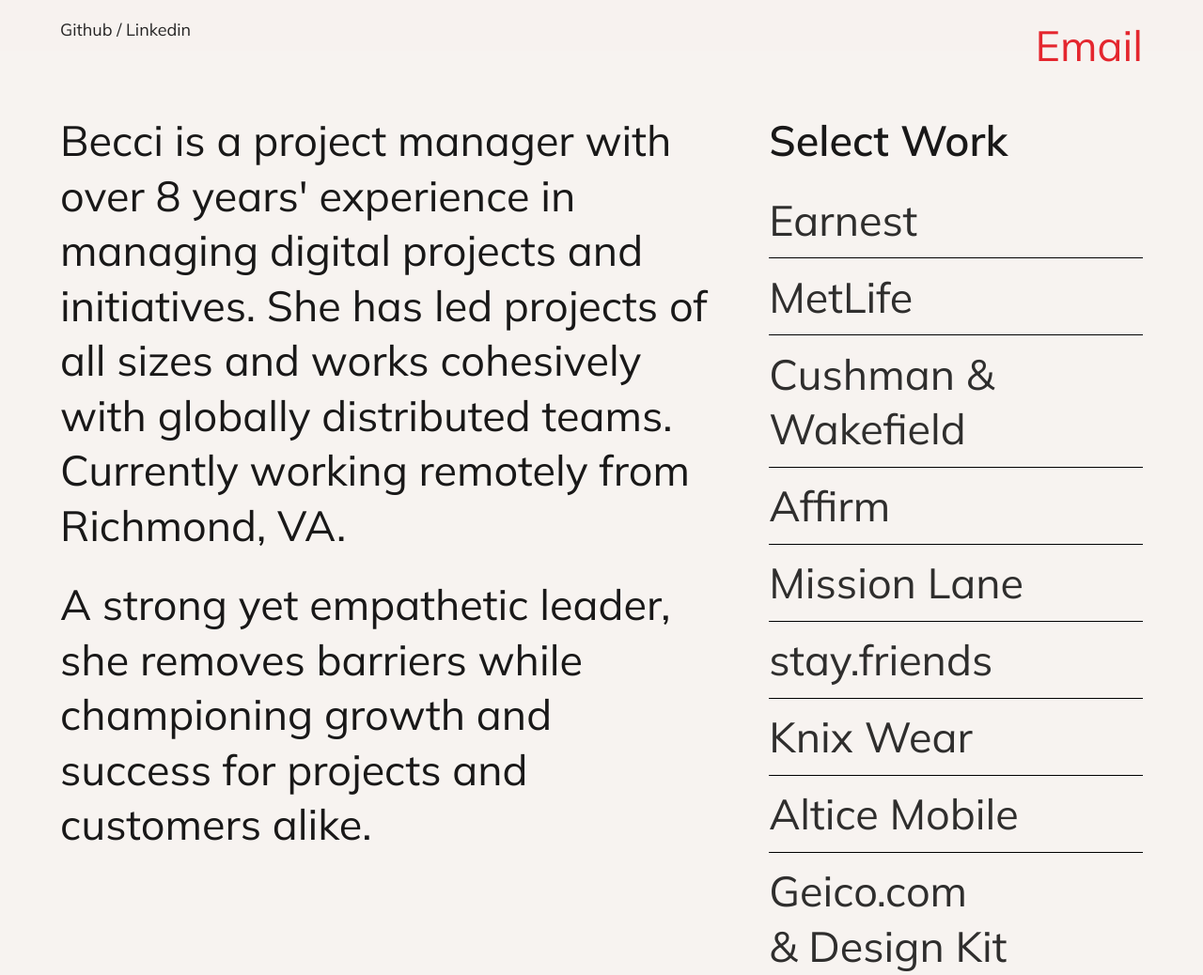
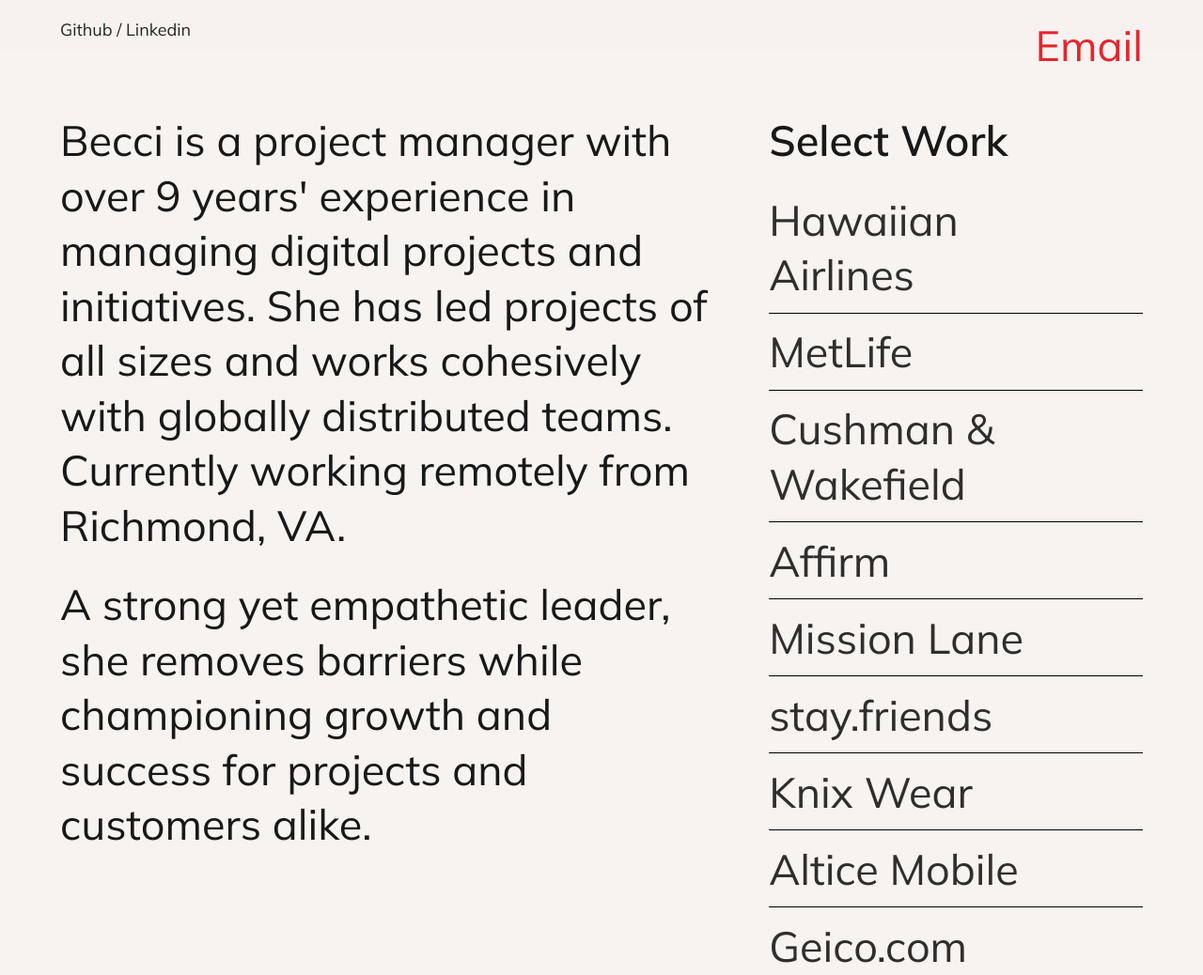
Before and after one commit to beccimelson/beccimelson.github.io, a website: page index.html in a window 1280 px wide. Shown: the top 1038 px of the page at 94% size. Drawn offline with Linux system fonts and the light colour scheme.

Commit message:
8 > 9 years

```diff
--- a/index.html
+++ b/index.html
@@ -41,7 +41,7 @@
                       <div class="about__inner inner">
                           <div class="about__main">
                               <div class="size--1 about__text--en">
-                                  <p>Becci is a project manager with over 8 years' experience in managing digital projects and initiatives. She has led projects of all sizes and works cohesively with globally distributed teams. Currently working remotely from Richmond, VA.</p>
+                                  <p>Becci is a project manager with over 9 years' experience in managing digital projects and initiatives. She has led projects of all sizes and works cohesively with globally distributed teams. Currently working remotely from Richmond, VA.</p>
                               </div>
                               <div class="size--1 about__text--en">
                                   <p>A strong yet empathetic leader, she removes barriers while championing growth and success for projects and customers alike.</p>                              </div>
@@ -53,8 +53,8 @@
 
                               <li class="company">
                                 <h3 class="size--2 title">Select Work</h3>
-                                  <h3 class="size--1 company__head"><a href="https://earnest.com/" target="blank">Earnest</a></h3>
-                                  <!-- <p class="role">PM</p> -->
+                                  <h3 class="size--1 company__head"><a href="https://www.hawaiianairlines.com/" target="blank">Hawaiian Airlines</a></h3>
+                                  <!-- <p class="role">Sr. PM</p> -->
                                   <div style="height:0" class="company__body">
                                       <div class="company__body__inner">
                                           <div class="company__text">
```
